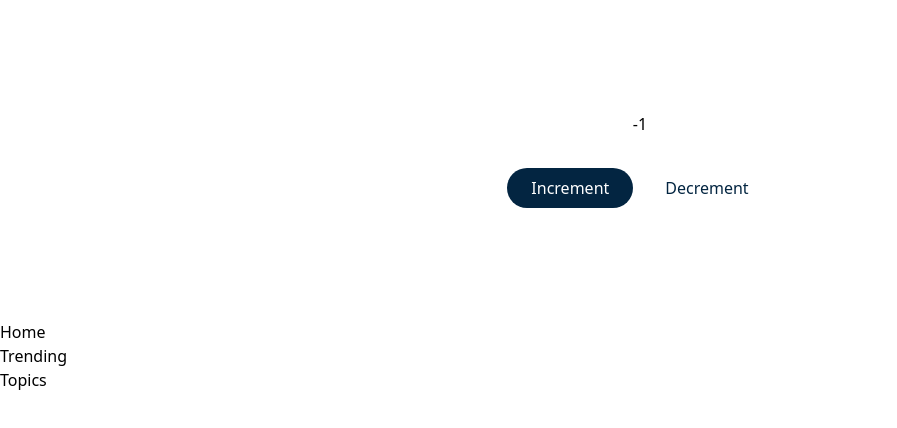
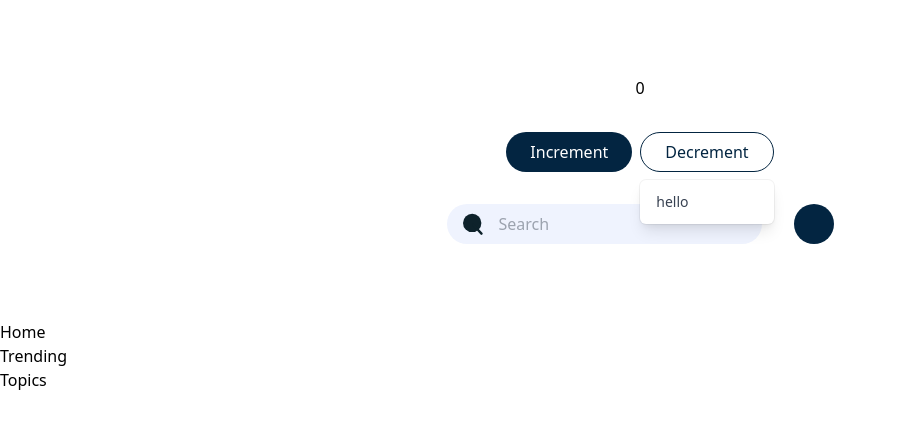
Before and after one commit to muzzammilh/sequels, a React (Create React App) app: page / in a window 1280 px wide. Both pictures are taken after a click on the button "Decrement". Shown: the top 428 px of the page, without its empty margins (0-897 px from the left). Built offline with nearby package versions, Linux system fonts and the light colour scheme.

Commit message:
created button components

```diff
--- a/src/Components/Buttons/DropDown.js
+++ b/src/Components/Buttons/DropDown.js
@@ -1,24 +1,34 @@
 
-import React, { useState } from 'react'
-import { colors } from '../../theme/colors'
+import React, { useRef, useState,useEffect } from 'react';
+import { colors } from '../../theme/colors';
 
-export default function DropDown({color,onClick,label,disabled,backgroundColor,borderRadius,borderColor,className,fontSize,fontStyle,fontWeight,height,width,dropDownList}) {
+
+export default function DropDown({color,label,disabled,backgroundColor,borderRadius,borderColor,className,fontSize,fontStyle,fontWeight,height,width,dropDownList,children,dropDownListWidth}) {
     const [showDropDown,setDropDown] = useState(false);
+    const ref = useRef();
+    useEffect(()=>{
+      const handleClickOutside = (event) => {
+        if (ref.current && !ref.current.contains(event.target)) {
+          showDropDown&&setDropDown(false);
+        }
+      };
+      document.addEventListener('click', handleClickOutside, true);
+      return () => {
+        document.removeEventListener('click', handleClickOutside, true);
+      };
+    },[showDropDown]);
     return (
-    <div className="relative inline-block text-left">
-  <div>
-  <button className={["dropdown btn btn-primary rounded-full px-6 h-10 border-[0.8px] ",className]} style={{backgroundColor, borderColor:borderColor || colors.primary,borderRadius,height,width}} disabled={disabled} onClick={()=>{
-    setDropDown(true);
-  }}><div style={{color: color || colors.primary,fontSize,fontStyle,fontWeight}}>{label}</div></button>
+    <div ref={ref} className="relative inline-block text-left" >
+      <div>
+        <button className={["dropdown btn btn-primary rounded-full px-6 h-10 border ",className]} style={{backgroundColor, borderColor:borderColor || colors.primary,borderRadius,height,width}} disabled={disabled} onClick={()=>{
+          setDropDown(true);
+        }}><div style={{color: color || colors.primary,fontSize,fontStyle,fontWeight}}>{label}</div></button>
 
-  </div>
+        </div>
 
-  {showDropDown && <div className=" dropdown-menu origin-top-right absolute right-0 mt-2 w-56 rounded-md shadow-lg bg-white ring-1 ring-black ring-opacity-5 focus:outline-none" role="menu" aria-orientation="vertical" aria-labelledby="menu-button" tabIndex="-1">
-    <div className="py-1" role="none">
-      {dropDownList&&dropDownList.map((item,index)=>{
-        // eslint-disable-next-line react/jsx-key
-        return <a href="#" className=" dropdown-item text-gray-700 block px-4 py-2 text-sm hover:bg-slate-100 " role="menuitem" tabIndex="-1" id="menu-item-0">{item}</a>
-      })}
+        {showDropDown && <div className=" dropdown-menu origin-top-right absolute right-0 mt-2 min-w-36 w-full rounded-md shadow-lg bg-white ring-1 ring-black ring-opacity-5 focus:outline-none" style={{width:dropDownListWidth}} role="menu" aria-orientation="vertical" aria-labelledby="menu-button" tabIndex="-1">
+        <div className="py-1" role="none">
+      {children}
 
     </div>
   </div>}
--- /dev/null
+++ b/src/Components/Buttons/IconButton.js
@@ -0,0 +1,14 @@
+import React from 'react'
+import { colors } from '../../theme/colors'
+
+export default function IconButton({color,onClick,icon,disabled,backgroundColor,borderRadius,borderColor,className,fontSize,fontStyle,fontWeight,height,width}) {
+  return (
+    <div>
+        <button>
+                <div className={[' h-10 w-10 rounded-full text-white flex justify-center items-center ',className]} style={{backgroundColor:colors.primary,borderRadius,height,width}} disabled={disabled} onClick={onClick}><div style={{color: color || colors.primary,fontSize,fontStyle,fontWeight}}>
+                    {icon}
+                </div></div>
+            </button>
+    </div>
+  )
+}
--- a/src/Components/Buttons/OulinedButton.js
+++ b/src/Components/Buttons/OulinedButton.js
@@ -4,7 +4,7 @@ import { colors } from '../../theme/colors'
 export default function OutlinedButton({color,onClick,label,disabled,backgroundColor,borderRadius,borderColor,className,fontSize,fontStyle,fontWeight,height,width}) {
   return (
     <div>
-        <button className={["btn btn-primary rounded-full px-6 h-10 border-[0.8px] ",className]} style={{backgroundColor, borderColor:borderColor || colors.primary,borderRadius,height,width}} disabled={disabled} onClick={onClick}><div style={{color: color || colors.primary,fontSize,fontStyle,fontWeight}}>{label}</div></button>
+        <button className={["btn btn-primary rounded-full px-6 h-10 border ",className]} style={{backgroundColor, borderColor:borderColor || colors.primary,borderRadius,height,width}} disabled={disabled} onClick={onClick}><div style={{color: color || colors.primary,fontSize,fontStyle,fontWeight}}>{label}</div></button>
     </div>
   )
 }
--- /dev/null
+++ b/src/Components/Buttons/SearchButton.js
@@ -0,0 +1,30 @@
+import React from 'react'
+import { colors } from '../../theme/colors'
+import IconButton from './IconButton'
+
+function SearchButton() {
+  return (
+    <div className='flex  justify-center items-center' >
+        <div className='flex rounded-full justify-center items-center px-4' style={{backgroundColor:colors.gray}}>
+            <div>
+            <svg width="20" height="23" viewBox="0 0 25 27" fill="none" xmlns="http://www.w3.org/2000/svg">
+                <circle cx="11.5" cy="11.5" r="11.5" fill="#0E222B"/>
+                <line x1="13.1196" y1="14.0848" x2="23.0848" y2="24.8804" stroke="#0E222B" stroke-width="3" stroke-linecap="round"/>
+            </svg>
+
+            </div>
+            <input
+                type="text"
+                placeholder="Search"
+                className=" bg-transparent appearance-none w-full h-10  px-4 leading-tight focus:outline-none focus:bg-transparent"
+                style={{color:colors.primary}}
+            />
+        </div>
+        <div className='flex justify-center items-center pl-8'>
+            <IconButton/>
+        </div>
+    </div>
+  )
+}
+
+export default SearchButton
--- a/src/pages/home.js
+++ b/src/pages/home.js
@@ -2,6 +2,7 @@ import { useSelector,useDispatch } from 'react-redux'
 import DropDown from '../Components/Buttons/DropDown';
 import OutlinedButton from '../Components/Buttons/OulinedButton';
 import PlainButton from '../Components/Buttons/PlainButton';
+import SearchButton from '../Components/Buttons/SearchButton';
 import { ActionType } from '../Redux/Contants/action-type';
 
 
@@ -15,10 +16,14 @@ function Home() {
         <PlainButton label={"Increment"}  onClick={()=>{
           dispatch({type: ActionType.INCREMENT});
         }}/>
-        <OutlinedButton label={"Decrement"} onClick={()=>{
+        <DropDown  label={"Decrement"} onClick={()=>{
           dispatch({type: ActionType.DECREMENT});
-        }}/>
+        }}>
+          <a href="#" className=" dropdown-item text-gray-700 block px-4 py-2 text-sm hover:bg-gray-200 " role="menuitem" tabIndex="-1" id="menu-item-0">hello</a>
+        </DropDown>
+
         </div>
+        <SearchButton/>
     </div>
     );
   }
--- a/src/theme/colors.js
+++ b/src/theme/colors.js
@@ -5,7 +5,7 @@ export const colors = {
     secondaryLight: '#90cfa2',
     black: '#000000',
     white: '#ffffff',
-    gray: '#f5f5f5',
+    gray: '#EFF3FE',
     grayDark: '#ebebeb',
 
 
```
